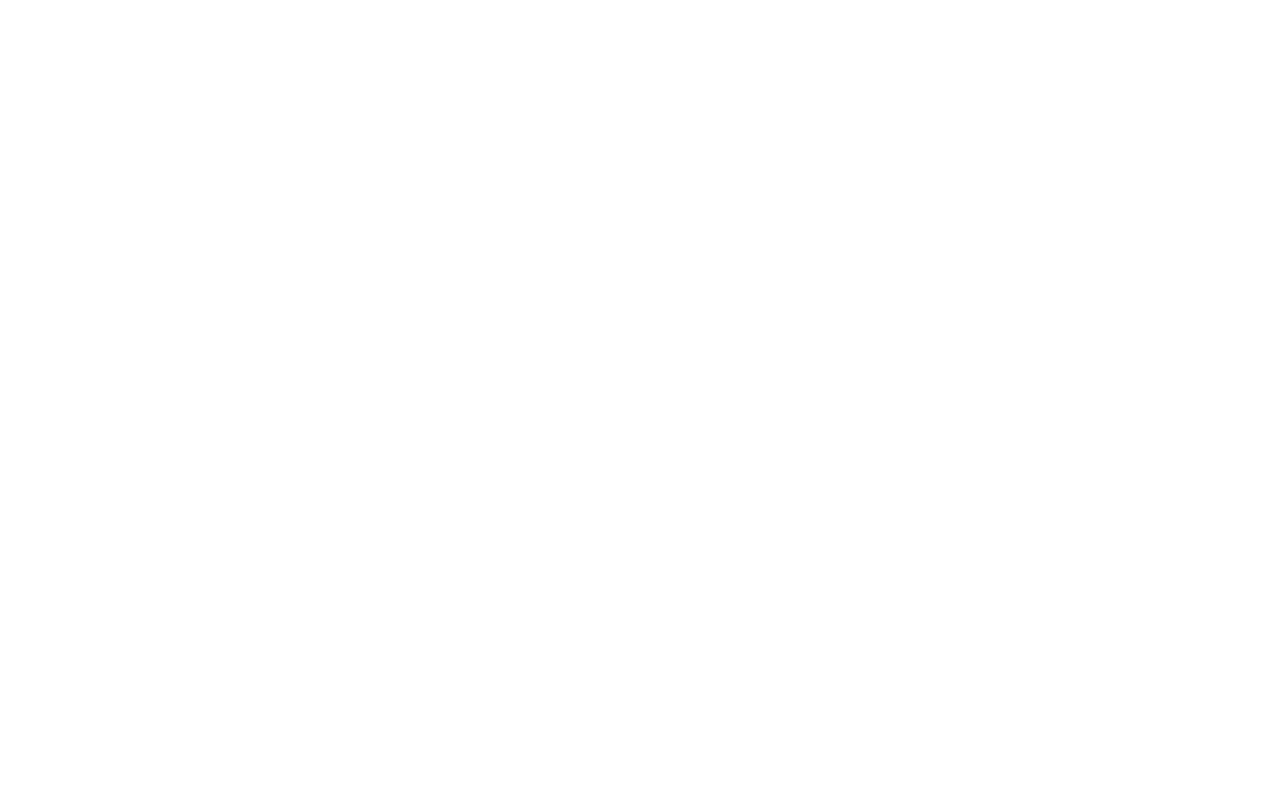
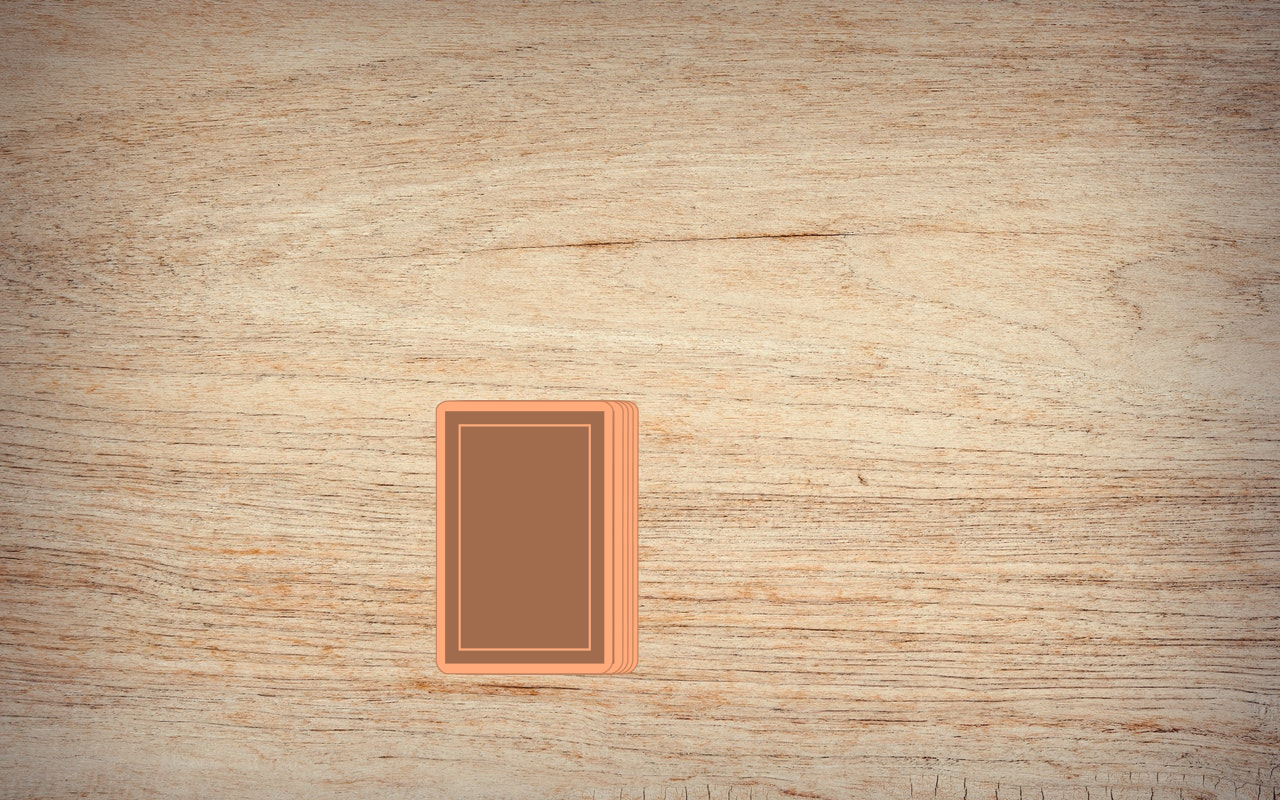
Before and after one commit to MarcoBeer07/ringoffire, an Angular app: page /game in a window 1280 px wide. Built offline with nearby package versions, Linux system fonts and the light colour scheme.

Commit message:
added card stack

```diff
--- a/src/app/game/game.component.html
+++ b/src/app/game/game.component.html
@@ -1 +1,15 @@
-<div class="field"></div>
+<div class="field">
+
+
+
+
+
+
+
+    <div class="card-stack">
+
+        <img [ngStyle]="{'right.px' : i * 5}" *ngFor="let c of [0,1,2,3]; let i = index;" src="/assets/img/cards/card_cover.png" alt="">
+        <img (click)="takeCard()" [class.pick-card]="pickCardAnimation" class="top-card" style="right: 25px" src="/assets/img/cards/card_cover.png" alt="">
+
+    </div>
+</div>
--- a/src/app/game/game.component.scss
+++ b/src/app/game/game.component.scss
@@ -0,0 +1,31 @@
+.field {
+    width: 100vw;
+    height: 100vh;
+    max-width: 100%;
+    background-image: url('/assets/img/board.jpg');
+    background-size: cover;
+    display: flex;
+    justify-content: center;
+    align-items: center;
+}
+
+.card-stack {
+    position: relative;
+    img {
+        position: absolute;
+        width: 180px;
+    }
+}
+
+.top-card {
+    cursor: pointer;
+    transition: all 125ms ease-in-out;
+    &:hover {
+        transform: scale(1.04) translateY(-10px);
+    }
+}
+
+.pick-card {
+    transition: all 125ms ease-in-out;
+    transform: scale(1.5) !important;
+}
--- a/src/app/game/game.component.ts
+++ b/src/app/game/game.component.ts
@@ -6,10 +6,14 @@ import { Component, OnInit } from '@angular/core';
   styleUrls: ['./game.component.scss']
 })
 export class GameComponent implements OnInit {
-
+  pickCardAnimation = false;
   constructor() { }
 
   ngOnInit(): void {
   }
 
+  takeCard() {
+    this.pickCardAnimation = true;
+  }
+
 }
--- a/src/app/start-screen/start-screen.component.html
+++ b/src/app/start-screen/start-screen.component.html
@@ -1,6 +1,5 @@
 <div class="start-screen">
     <img src="./assets/img/startbox.png" alt="">
-
     <div class="start-label-box">
         <img (click)="newGame()" src="./assets/img/startlabel.png" alt="">
     </div>
```
